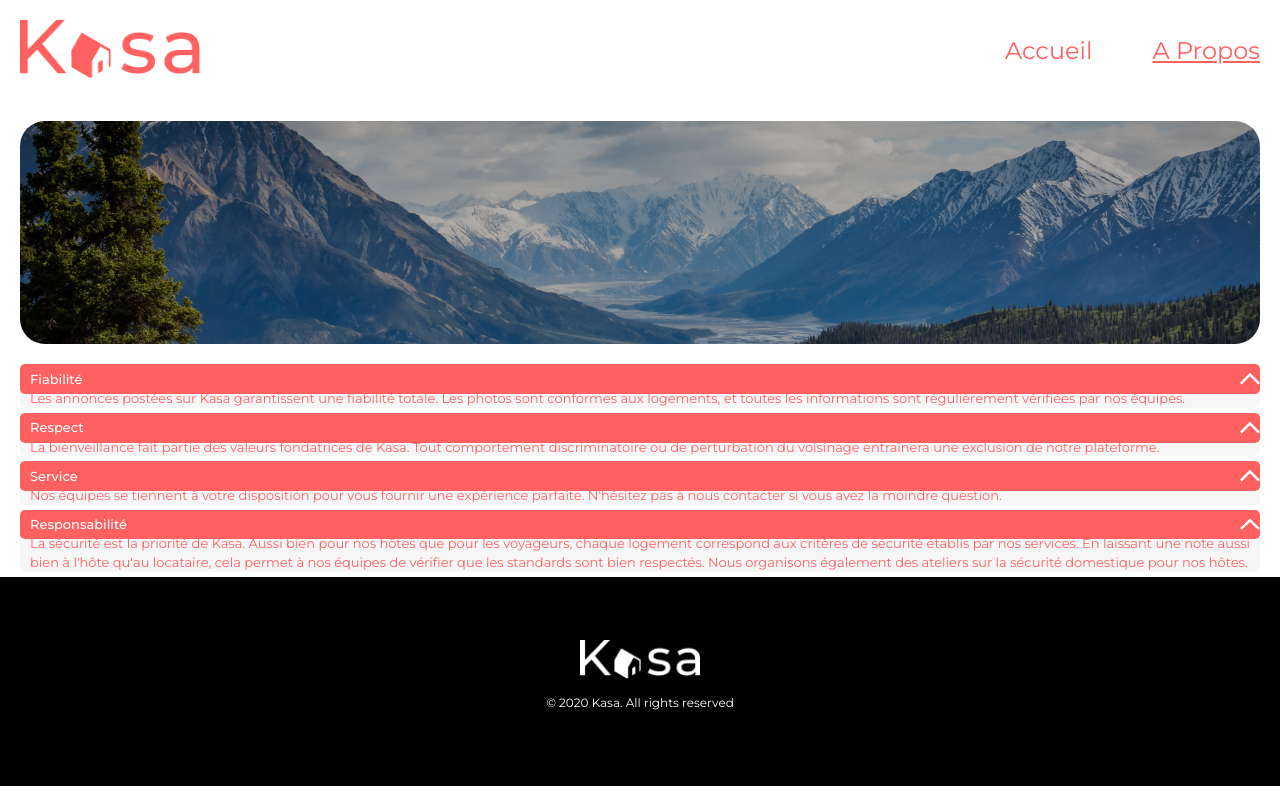
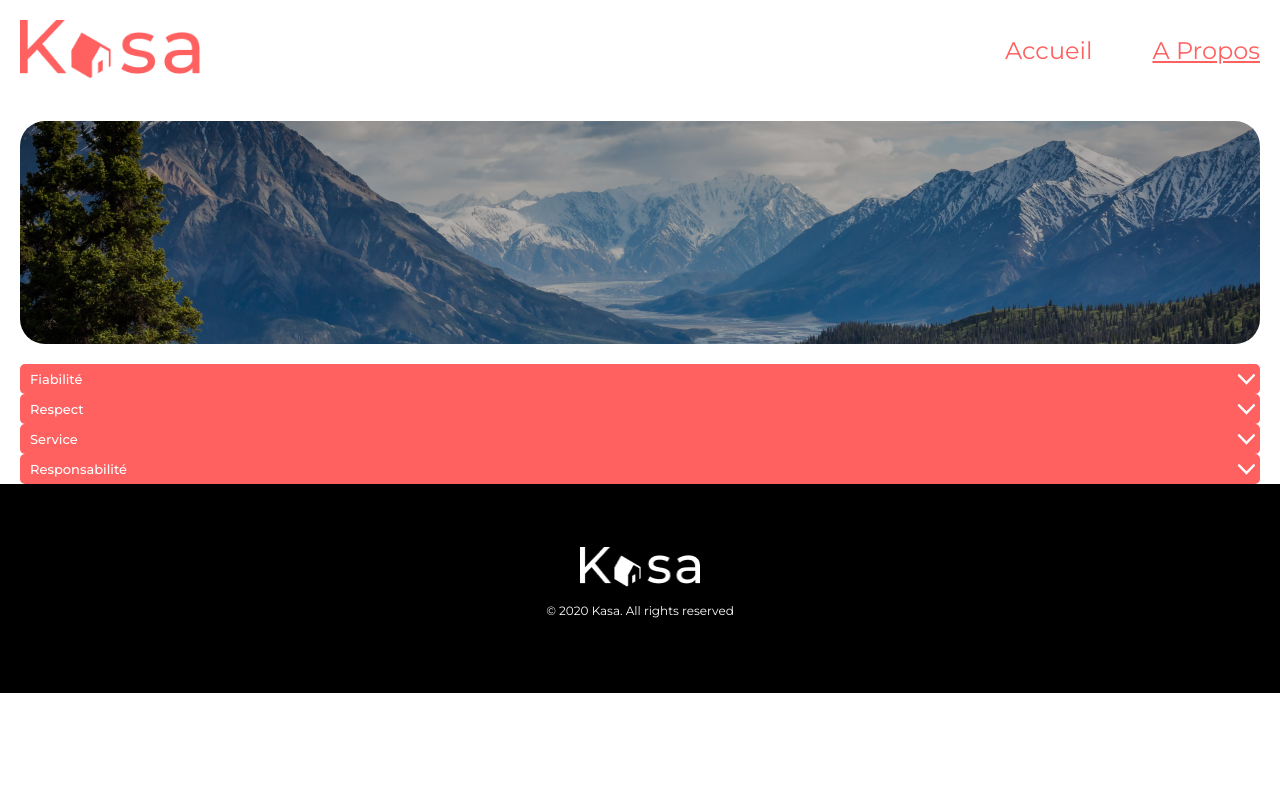
Before and after one commit to POLETTISTE/OCR_P11_KASA, a React (Create React App) app: page /About in a window 1280 px wide. Built offline with nearby package versions, Linux system fonts and the light colour scheme.

Commit message:
rotate dropdown done

```diff
--- a/public/css/style.css
+++ b/public/css/style.css
@@ -500,7 +500,8 @@ li {
   align-items: center;
 }
 .logement-dropdown-title-arrow img {
-  width: 20px;
+  width: 18.42px;
+  margin-right: 5px;
 }
 
 .logement-dropdown-texte {
@@ -524,8 +525,18 @@ li {
   justify-content: center;
   align-items: center;
   margin: 0;
+  margin-top: 5px;
+  margin-bottom: 5px;
   font-size: 13px;
   line-height: 18.54px;
 }
 
+.no-rotate {
+  transform: rotate(180deg);
+}
+
+.rotate {
+  transform: rotate(0deg);
+}
+
 /*# sourceMappingURL=style.css.map */
--- a/src/components/Dropdown/index.jsx
+++ b/src/components/Dropdown/index.jsx
@@ -1,16 +1,33 @@
+import { useState } from 'react'
 import arrow from '../../assets/Vector.svg'
 
 const Dropdown = (props) => {
   const titre = props.titre
   const texte = props.texte
-  return (
+
+  const [isOpen, setIsOpen] = useState(false)
+
+  return isOpen ? (
     <div className="logement-dropdown">
-      <div className="logement-dropdown-title-arrow">
+      <div
+        className="logement-dropdown-title-arrow"
+        onClick={() => setIsOpen(false)}
+      >
         <h3>{titre}</h3>
-        <img src={arrow} alt="arrow" />
+        <img src={arrow} alt="arrow" className="rotate" />
       </div>
       <div className="logement-dropdown-texte">
         <p>{texte}</p>
+      </div>
+    </div>
+  ) : (
+    <div className="logement-dropdown">
+      <div
+        className="logement-dropdown-title-arrow"
+        onClick={() => setIsOpen(true)}
+      >
+        <h3>{titre}</h3>
+        <img src={arrow} alt="arrow" className="no-rotate" />
       </div>
     </div>
   )
--- /dev/null
+++ b/src/styles/_Dropdown.scss
@@ -0,0 +1,7 @@
+.no-rotate {
+  transform: rotate(180deg);
+}
+
+.rotate {
+  transform: rotate(0deg);
+}
--- a/src/styles/_Logement.scss
+++ b/src/styles/_Logement.scss
@@ -120,7 +120,8 @@
   }
 
   img {
-    width: 20px;
+    width: 18.42px;
+    margin-right: 5px;
   }
 }
 .logement-dropdown-texte {
@@ -145,6 +146,8 @@
     justify-content: center;
     align-items: center;
     margin: 0;
+    margin-top: 5px;
+    margin-bottom: 5px;
 
     font-size: 13px;
     line-height: 18.54px;
--- a/src/styles/main.scss
+++ b/src/styles/main.scss
@@ -6,3 +6,4 @@
 @import './_Error.scss';
 @import './_Thumb.scss';
 @import './_Logement.scss';
+@import './_Dropdown.scss';
```
Also changed, not shown: 1 other file (tests, documents, lock files or other folders).
